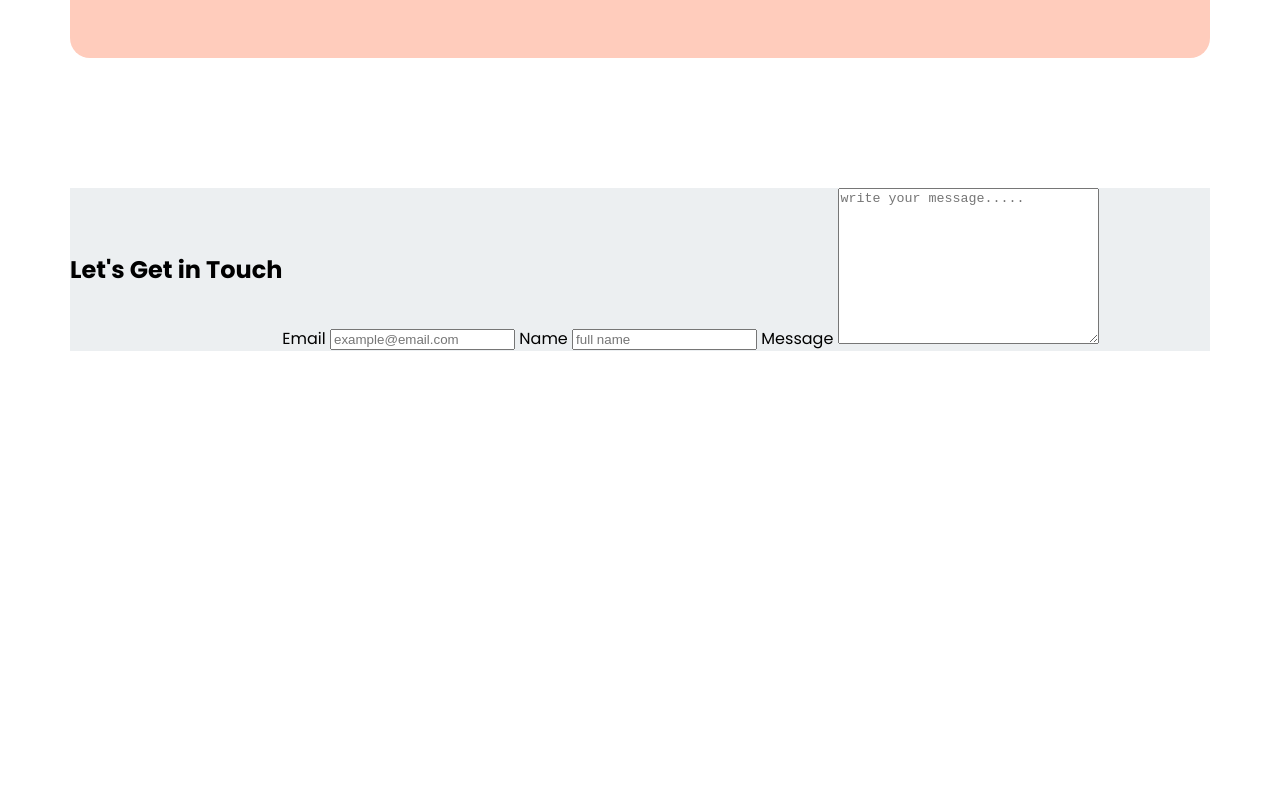
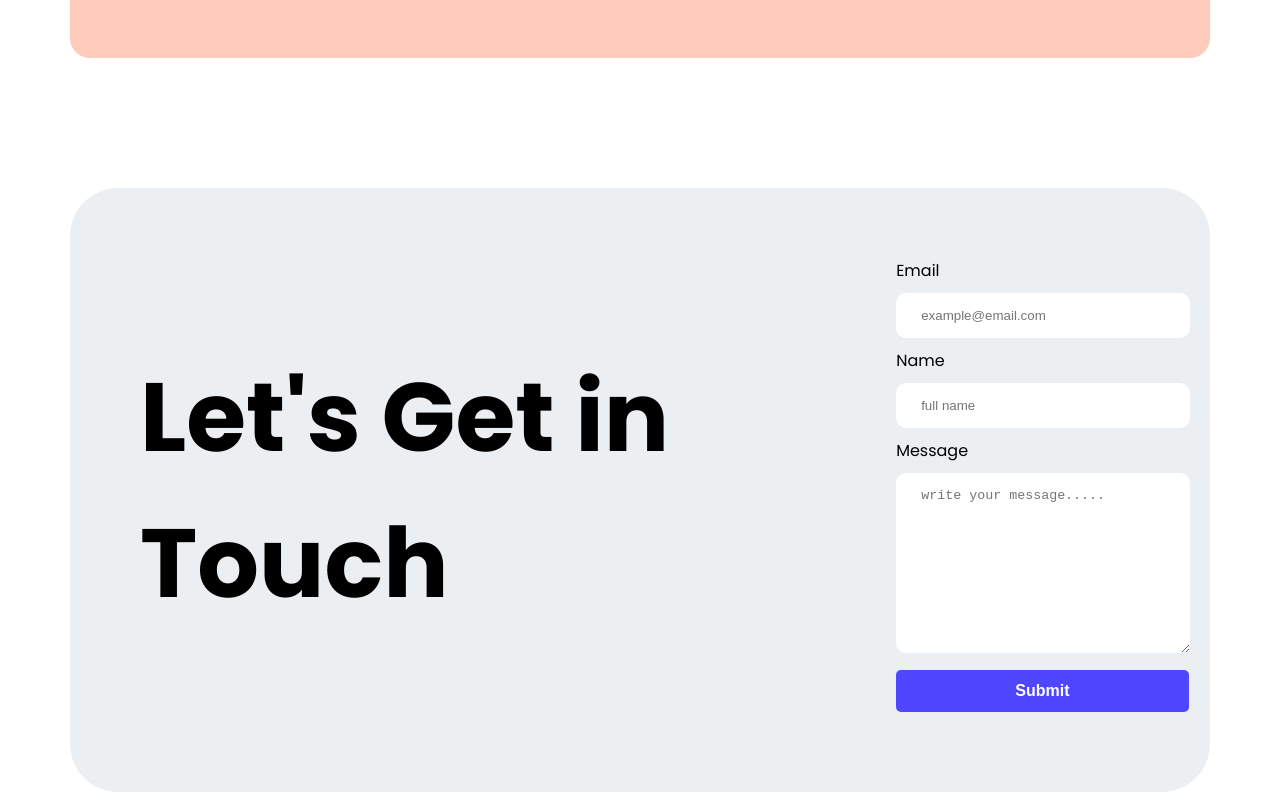
Before and after one commit to Yousufali999/fist-assignment-repo, a plain HTML site: page index.html in a window 1280 px wide. Shown: the part 3297-4097 px from the top of the page. Before the commit the page ends 3656 px from the top, so only its background shows below. Drawn offline with Linux system fonts and the light colour scheme.

Commit message:
added style and tag

```diff
--- a/index.html
+++ b/index.html
@@ -132,8 +132,8 @@
             <img class="focus_img" src="imges/wc-big.png" alt="">
         </section>
         <!-- Touch section  -->
-         <section class="toch_continer">
-            <h2>Let's Get in Touch</h2>
+         <section class="touch_continer">
+            <h2 class="touch-title">Let's Get in Touch</h2>
             <form action="">
                 <label for="mail">Email</label>
                <input type="email" name="" id="mail" placeholder="example@email.com">
@@ -141,6 +141,8 @@
                <input type="text" name="" id="y_name" placeholder="full name">
                <label for="massae">Message</label>
             <textarea name="" id="massage" cols="30" rows="10" placeholder="write your message....."></textarea>
+
+                <input class="primary_bton input_style" type="submit">
             </form>
          </section>
     </main>
--- a/style/style.css
+++ b/style/style.css
@@ -161,9 +161,36 @@ body{
     margin-top: 20px;
 }
 /* Tuoch-Style  */
-.toch_continer{
+.touch_continer{
     display: flex;
     background-color:#ECEFF1 ;
     margin-top: 130px;
     align-items: center;
+    gap: 70px;
+    padding:70px ;
+    border-radius: 48px;
 }
+.touch-title{
+    font-size: 97px;
+    font-weight: bold;
+}
+label,input{
+    display: block;
+    margin-bottom: 10px;
+}
+input[type="text"],input[type="email"],textarea{
+    width:100%;
+    padding: 15px 25px;
+    border: none;
+    background-color: white;
+    border-radius: 10px;
+}
+/* input[type="submit"]{
+    width: 100%;
+    padding: 15px 200px;
+} */
+.input_style{
+    display:block;
+    width: 120%;
+    margin-top: 10px;
+}
```
